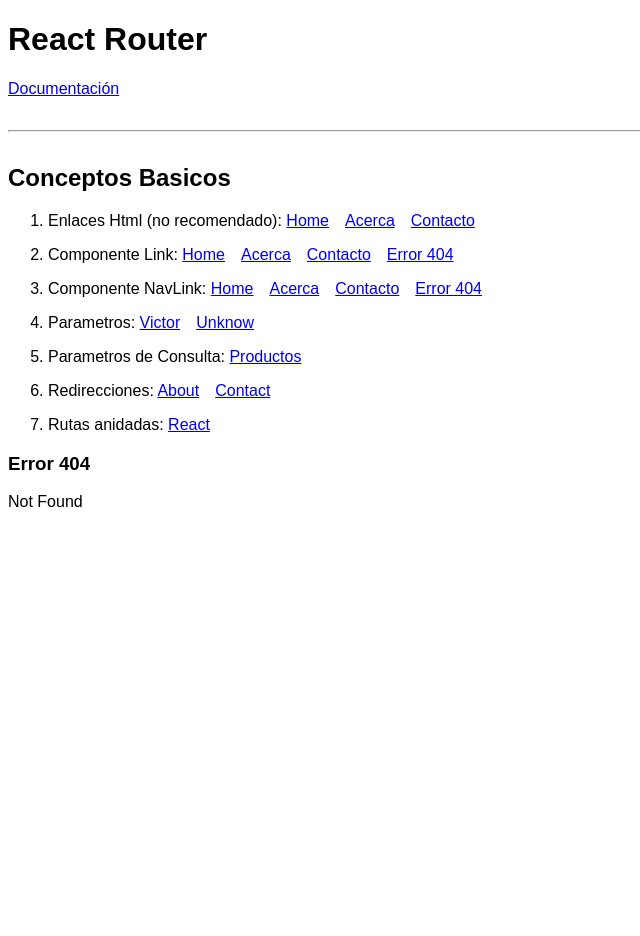
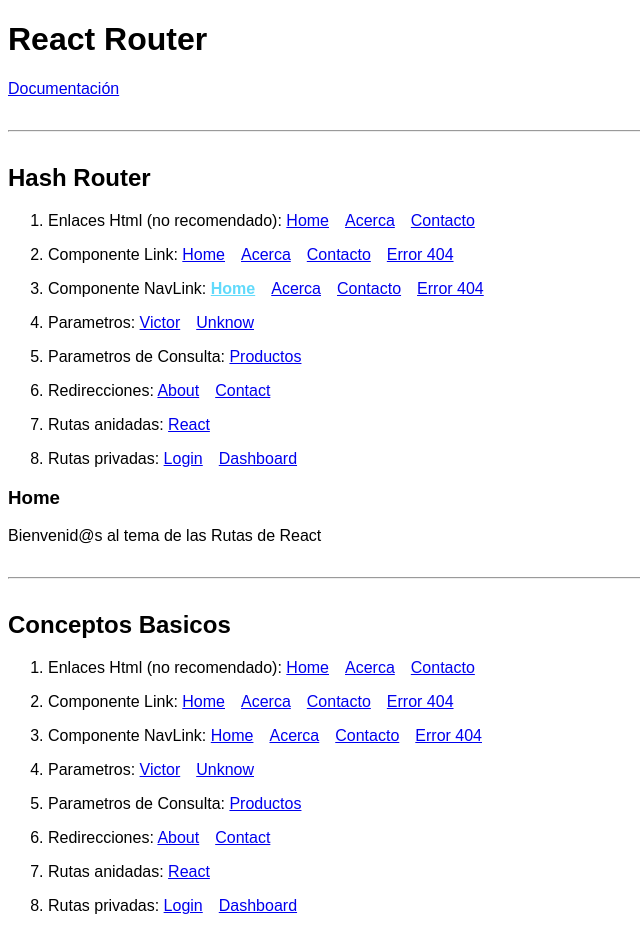
Before and after one commit to torvic/react-basicos, a React (Create React App) app in the folder react-rutas/: page /login#/ in a window 1280 px wide. Shown: the top 936 px of the page, without its empty margins (0-640 px from the left). Before the commit the page ends 800 px from the top, so only its background shows below. Built offline with nearby package versions, Linux system fonts and the light colour scheme.

Commit message:
hash router

```diff
--- a/react-rutas/src/componentes/ConceptosBasicos.js
+++ b/react-rutas/src/componentes/ConceptosBasicos.js
@@ -1,17 +1,36 @@
 import React from "react";
-import { BrowserRouter as Router, Redirect, Route, Switch } from "react-router-dom";
+import { BrowserRouter as Router, HashRouter, Link, Redirect, Route, Switch } from "react-router-dom";
 import Acerca from "../pages/Acerca";
 import Contacto from "../pages/Contacto";
+import Dashboard from "../pages/Dashboard";
 import Error404 from "../pages/Error404";
 import Home from "../pages/Home";
+import Login from "../pages/Login";
 import Productos from "../pages/Productos";
 import ReactTopics from "../pages/ReactTopics";
 import Usuario from "../pages/Usuario";
 import MenuConceptos from "./MenuConceptos";
+import PrivateRoute from "./PrivateRoute";
 
 const ConceptosBasicos = () => {
   return (
     <div>
+			<h2>Hash Router</h2>
+			<HashRouter>
+				<MenuConceptos/>
+				{/* <nav>
+					<Link to="/" >Home</Link>
+					<Link to="/acerca" >Acerca</Link>
+					<Link to="/contacto" >Contacto</Link>
+				</nav> */}
+				<Switch>
+          <Route exact path="/" component={Home} />
+          <Route exact path="/acerca" component={Acerca} />
+          <Route exact path="/contacto" component={Contacto} />
+          <Route path="*" component={Error404} />
+				</Switch>
+			</HashRouter>
+			<hr />
       <h2>Conceptos Basicos</h2>
       <Router>
 				<MenuConceptos/>
@@ -28,6 +47,9 @@
 						<Redirect to="/contacto" />
 					</Route>
           <Route path="/react" component={ReactTopics} />
+          <Route exact path="/login" component={Login} />
+          {/* <Route exact path="/dashboard" component={Dashboard} /> */}
+          <PrivateRoute exact path="/dashboard" component={Dashboard} />
           <Route path="*" component={Error404} />
         </Switch>
       </Router>
--- a/react-rutas/src/componentes/MenuConceptos.js
+++ b/react-rutas/src/componentes/MenuConceptos.js
@@ -42,6 +42,11 @@
 					<span>Rutas anidadas: </span>
 					<Link to="/react" >React</Link>
 				</li>
+				<li>
+					<span>Rutas privadas: </span>
+					<Link to="/login" >Login</Link>
+					<Link to="/dashboard" >Dashboard</Link>
+				</li>
 			</ol>
     </nav>
   );
--- /dev/null
+++ b/react-rutas/src/componentes/PrivateRoute.js
@@ -0,0 +1,25 @@
+import { Route } from "react-router";
+import { Redirect } from "react-router-dom";
+
+/* const PrivateRoute = (props) => {
+  return (
+    <Route exact={props.exact} path={props.path} component={props.component} />
+  );
+}; */
+
+/* const PrivateRoute = (props) => {
+  return <Route {...props} />;
+}; */
+
+// simular autenticacion
+let auth;
+auth = true;
+auth = null;
+
+const PrivateRoute = ({ component: Component, ...rest }) => {
+  return <Route {...rest}>
+		{auth ? <Component/>:<Redirect to="/login"/>}
+	</Route>;
+};
+
+export default PrivateRoute;
--- /dev/null
+++ b/react-rutas/src/pages/Dashboard.js
@@ -0,0 +1,9 @@
+const Dashboard = () => {
+  return (
+    <div>
+      <h3>Dashboard</h3>
+    </div>
+  );
+};
+
+export default Dashboard;
--- /dev/null
+++ b/react-rutas/src/pages/Login.js
@@ -0,0 +1,9 @@
+const Login = () => {
+  return (
+    <div>
+      <h3>Login</h3>
+    </div>
+  );
+};
+
+export default Login;
```
